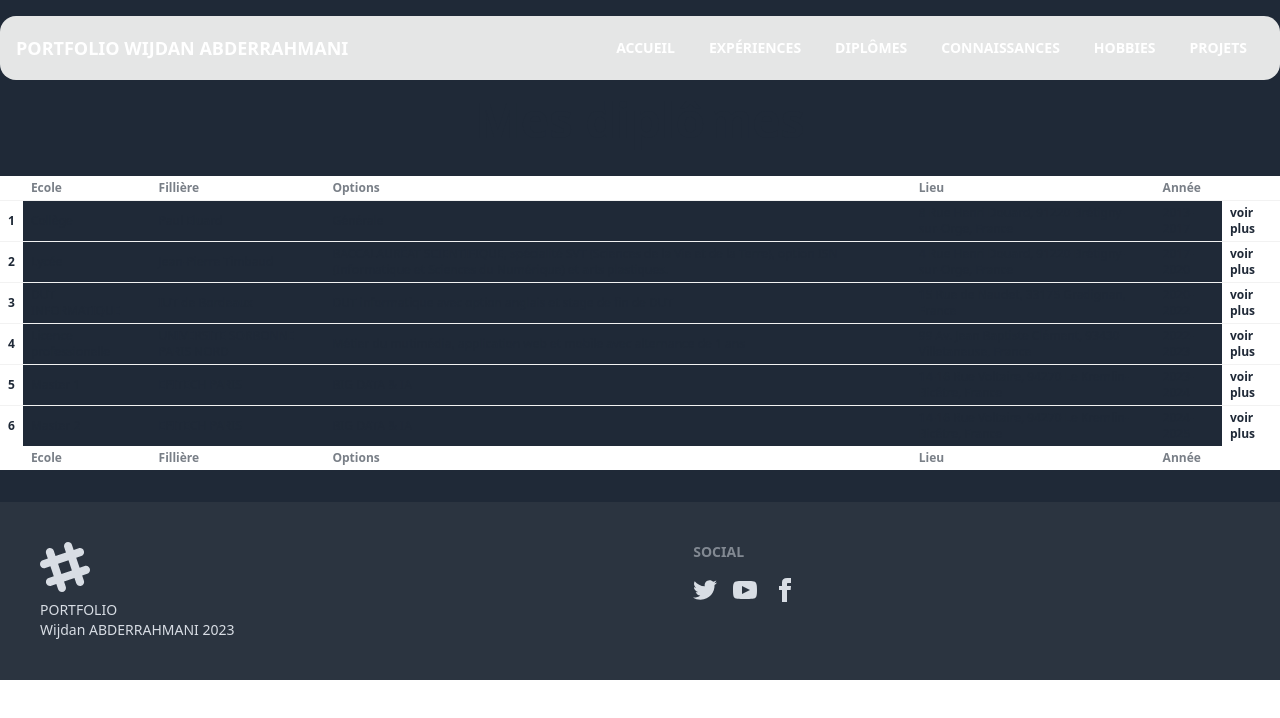
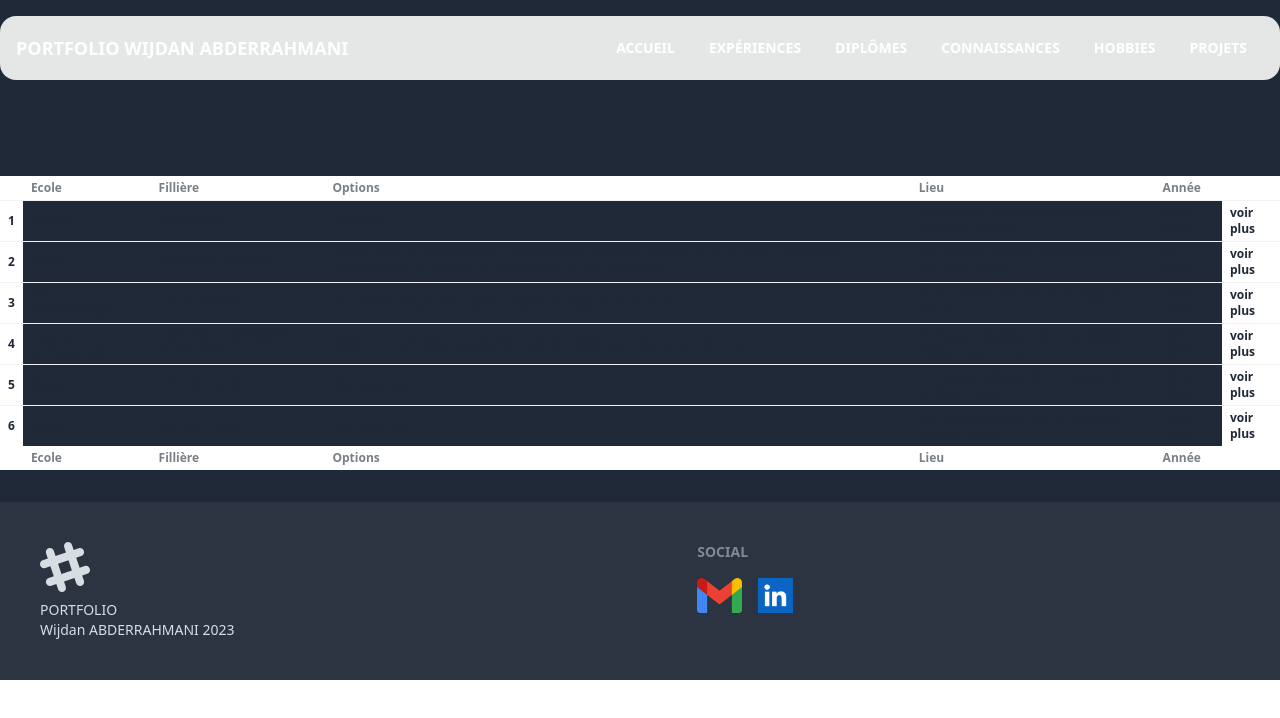
Before and after one commit to wijdanabderrahmani/portfolio, a plain HTML site: page diplome.html in a window 1280 px wide. Drawn offline with nearby package versions, Linux system fonts and the light colour scheme; a script that the page names is missing.

Commit message:
footer fini

```diff
--- a/diplome.html
+++ b/diplome.html
@@ -139,11 +139,19 @@
       <div>
         <span class="footer-title">Social</span>
         <div class="grid grid-flow-col gap-4">
-            <a><svg xmlns="http://www.w3.org/2000/svg" width="24" height="24" viewBox="0 0 24 24" class="fill-current"><path d="M24 4.557c-.883.392-1.832.656-2.828.775 1.017-.609 1.798-1.574 2.165-2.724-.951.564-2.005.974-3.127 1.195-.897-.957-2.178-1.555-3.594-1.555-3.179 0-5.515 2.966-4.797 6.045-4.091-.205-7.719-2.165-10.148-5.144-1.29 2.213-.669 5.108 1.523 6.574-.806-.026-1.566-.247-2.229-.616-.054 2.281 1.581 4.415 3.949 4.89-.693.188-1.452.232-2.224.084.626 1.956 2.444 3.379 4.6 3.419-2.07 1.623-4.678 2.348-7.29 2.04 2.179 1.397 4.768 2.212 7.548 2.212 9.142 0 14.307-7.721 13.995-14.646.962-.695 1.797-1.562 2.457-2.549z"></path></svg></a>
-            <a><svg xmlns="http://www.w3.org/2000/svg" width="24" height="24" viewBox="0 0 24 24" class="fill-current"><path d="M19.615 3.184c-3.604-.246-11.631-.245-15.23 0-3.897.266-4.356 2.62-4.385 8.816.029 6.185.484 8.549 4.385 8.816 3.6.245 11.626.246 15.23 0 3.897-.266 4.356-2.62 4.385-8.816-.029-6.185-.484-8.549-4.385-8.816zm-10.615 12.816v-8l8 3.993-8 4.007z"></path></svg></a>
-            <a><svg xmlns="http://www.w3.org/2000/svg" width="24" height="24" viewBox="0 0 24 24" class="fill-current"><path d="M9 8h-3v4h3v12h5v-12h3.642l.358-4h-4v-1.667c0-.955.192-1.333 1.115-1.333h2.885v-5h-3.808c-3.596 0-5.192 1.583-5.192 4.615v3.385z"></path></svg></a>
+            <!-- Gmail Logo -->
+            <a href="mailto:wijdan.abderrahmani@gmail.com">
+              <img src="gmail.png" alt="Gmail Logo" class="w-[45px] h-[35px]">
+          </a>
+
+
+            <!-- LinkedIn Logo -->
+            <a href="https://www.linkedin.com/in/wijdan-abderrahmani-522172222/"><img src="linkedin.png" alt="LinkedIn Logo" class="w-[35px] h-[35px]">
+
+            </a>
         </div>
     </div>
+
     </footer>
 
     <script src="scripts.js"></script>
```
Also changed, not shown: connaissance.html (+11 -5 lines), experience.html (+11 -4 lines), hobbies.html (+11 -3 lines), index.html (+7 -2 lines), projetseminaire.html (+12 -4 lines), twitch.html (+12 -6 lines), gmail.png (added), linkedin.png (added). Lines whose indentation alone changed are shown as unchanged.
